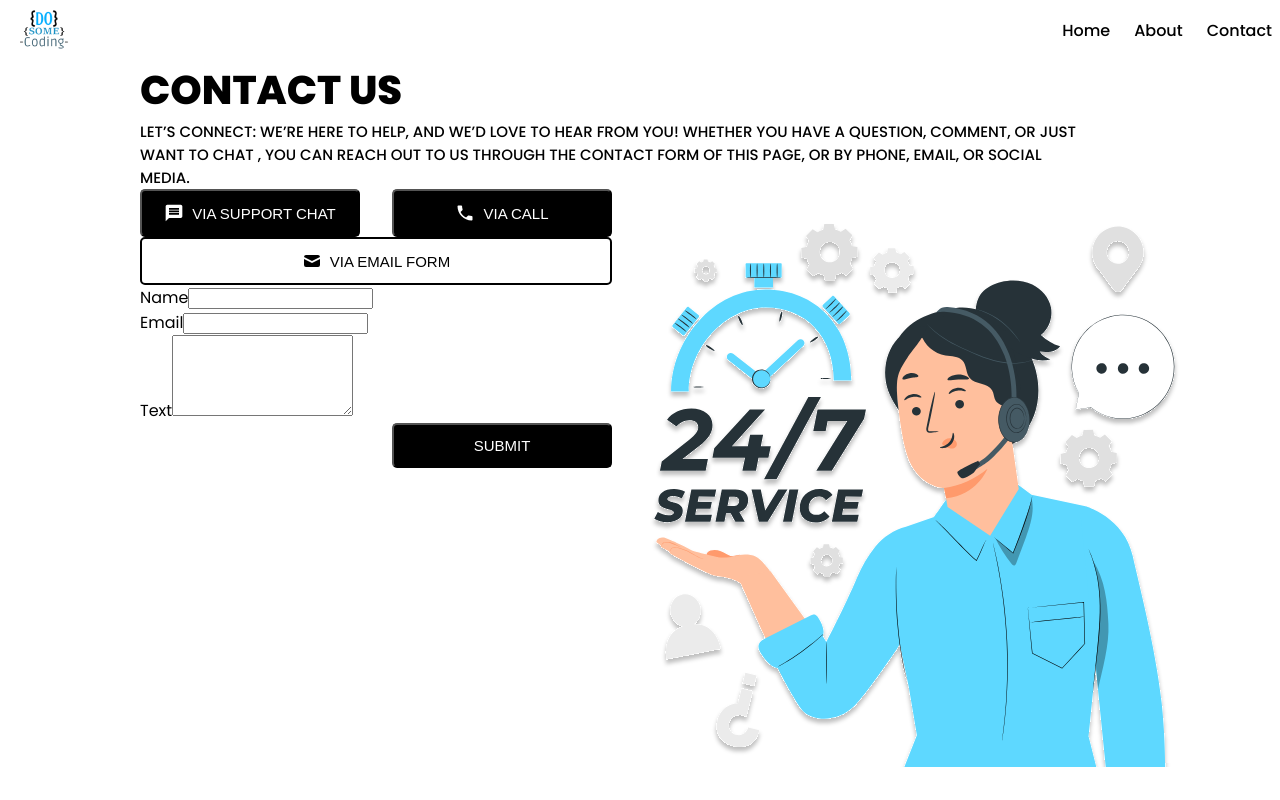
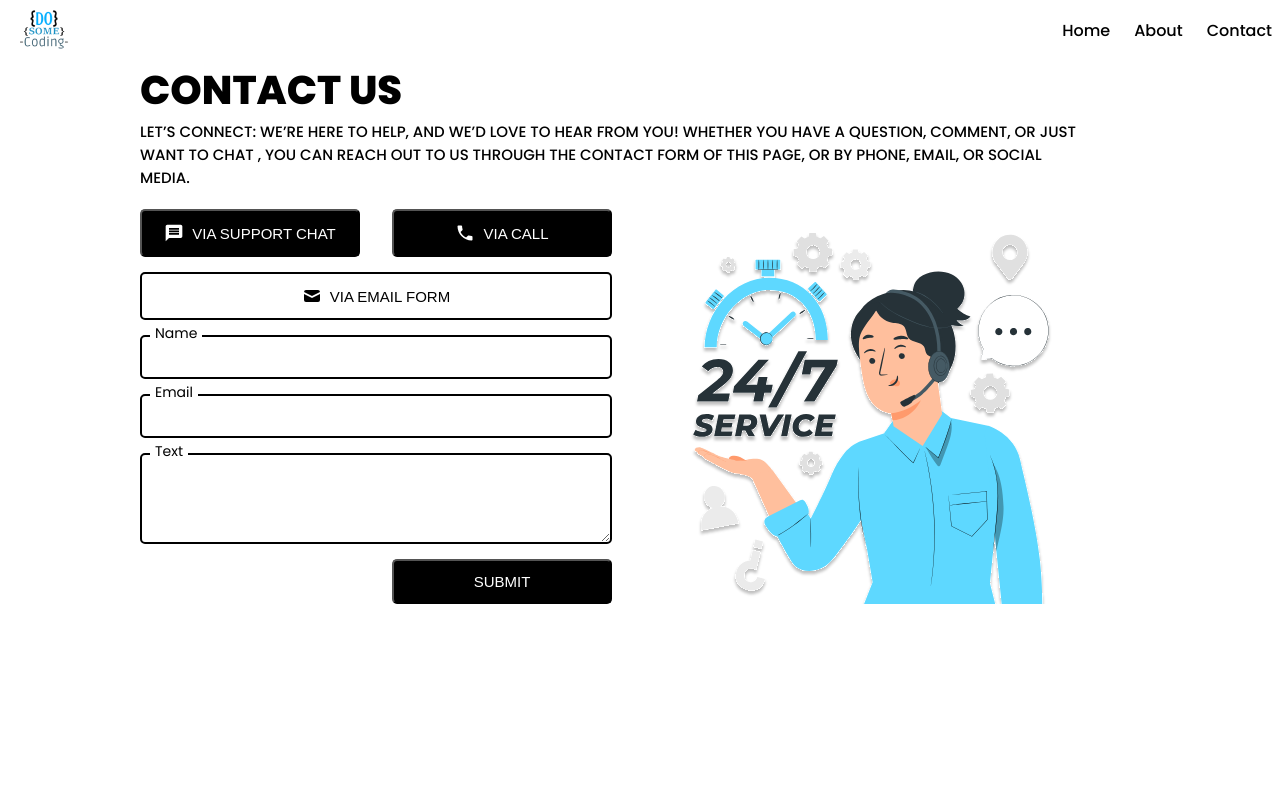
Before and after one commit to decifur/React-Mini-Projects, a React (Vite) app in the folder contact-us-page/: page / in a window 1280 px wide. Built offline with nearby package versions, Linux system fonts and the light colour scheme; a web font is replaced by a local one.

Commit message:
added form styles

```diff
--- a/contact-us-page/src/components/ContactForm/ContactForm.module.css
+++ b/contact-us-page/src/components/ContactForm/ContactForm.module.css
@@ -2,8 +2,57 @@
     display: flex;
     max-width: 1000px;
     margin: 0 auto;
+    padding: 20px;
 }
 .top_btn{
     display: flex;
     gap: 32px;
 }
+
+.contact_form{
+    display: flex;
+    flex-direction: column;
+    gap: 15px;
+}
+.contact_form form{
+    display: flex;
+    flex-direction: column;
+    gap: 15px;
+}
+.form_control{
+    display: flex;
+    flex-direction: column;
+    width: 100%;
+    position: relative;
+}
+.form_control input{
+    height: 40px;
+    padding: 0 8px;
+    border: 2px solid;
+    border-radius: 5px;
+    outline: none;
+}
+.form_control textarea{
+    padding: 6px;
+    border: 2px solid;
+    border-radius: 5px;
+    outline: none;
+}
+.form_control label{
+    position: absolute;
+    top: -12px;
+    left: 10px;
+    background-color: #fff;
+    padding: 0 5px;
+    font-size: 14px;
+}
+
+.contact_image{
+    width: 50%;
+    height: 395px;
+    margin: 0 10px;
+}
+.contact_image img{
+    width: 100%;
+    height: 100%;
+}
```
